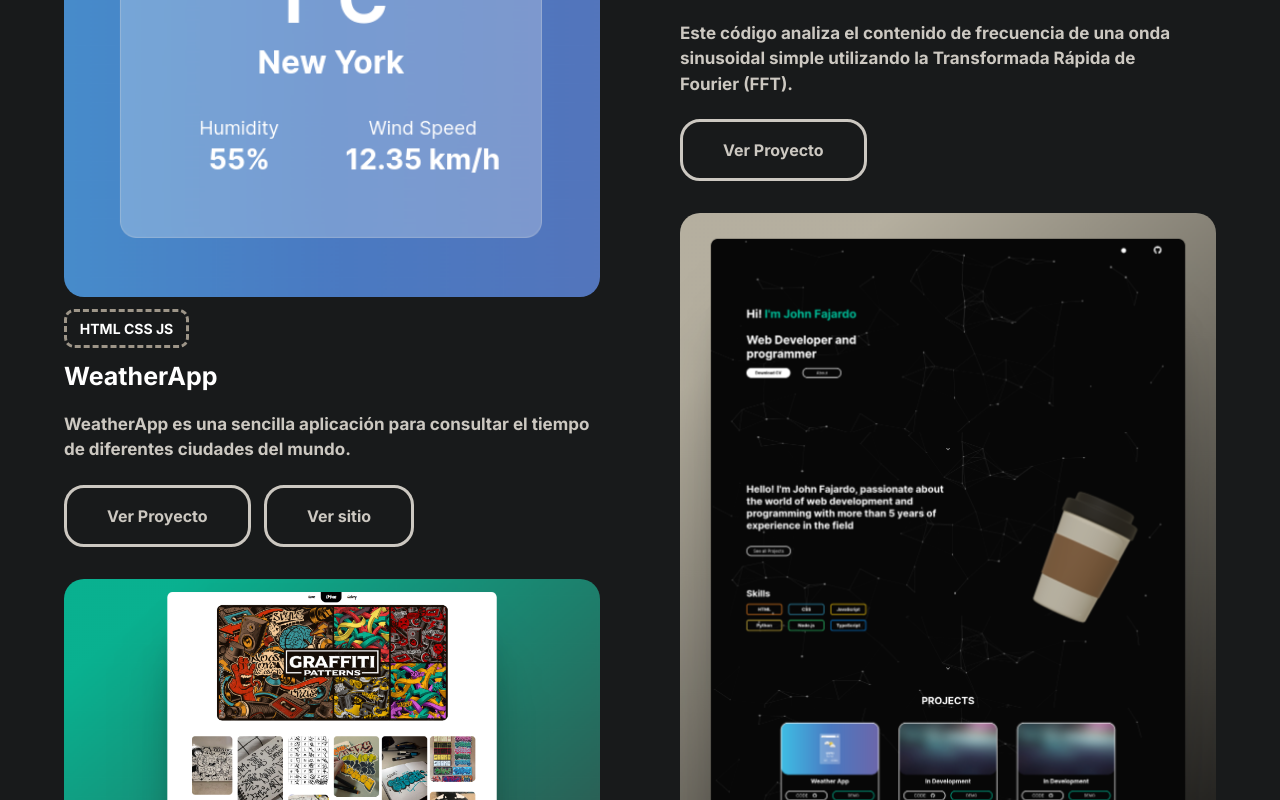
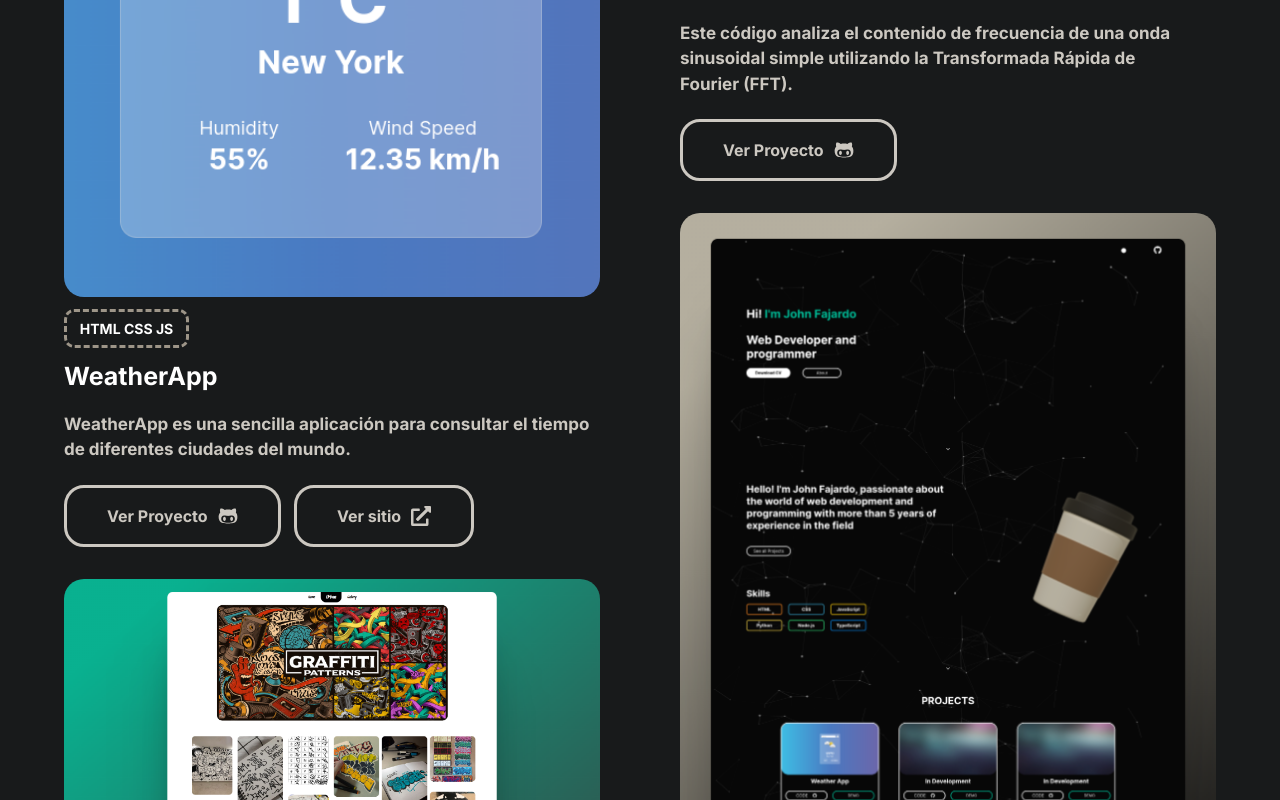
Before and after one commit to JohnFajardo-Dev/DevPortfolio, a React (Vite) app: page / in a window 1280 px wide. Shown: the part 1280-2080 px from the top of the page. Built offline with nearby package versions, Linux system fonts and the light colour scheme.

Commit message:
Add Cards buttons Icons

```diff
--- a/src/components/Cards/Cards.css
+++ b/src/components/Cards/Cards.css
@@ -33,6 +33,11 @@
     padding: 1rem 2.5rem;
     color: var(--focus-txt-color);
     font-size: 1rem;
+    justify-content: center;
+    align-items: center;
+    text-align: center;
+    display: flex;
+    gap: 10px;
 }
 
 .button-card:hover{
--- a/src/components/Cards/Cards.jsx
+++ b/src/components/Cards/Cards.jsx
@@ -1,5 +1,8 @@
 import "./Cards.css";
 import { useTranslation } from "react-i18next";
+import { IconContext } from "react-icons";
+
+import { FaGithubAlt, FaExternalLinkAlt } from "react-icons/fa";
 
 function Cards({ title, description, image, href, skills, website, weblink }) {
   const { t } = useTranslation();
@@ -14,6 +17,7 @@ function Cards({ title, description, image, href, skills, website, weblink }) {
 
         <h2 className="title-card">{title}</h2>
         <p className="description-card">{description}</p>
+        <IconContext.Provider value={{ size: "1.25em" }}>
           <article className="btn-cont">
             <button
               className="button-card"
@@ -21,9 +25,11 @@ function Cards({ title, description, image, href, skills, website, weblink }) {
                 window.open(href, "_blank");
               }}
             >
-            <p>{t("view_project_btn_projects")}</p>
+              <p>
+                {t("view_project_btn_projects")}
+                <FaGithubAlt />
+              </p>
             </button>
-
             {website ? (
               <button
                 className="button-card"
@@ -31,12 +37,16 @@ function Cards({ title, description, image, href, skills, website, weblink }) {
                   window.open(weblink, "_blank");
                 }}
               >
-              <p>{t("view_site_btn_projects")}</p>
+                <p>
+                  {t("view_site_btn_projects")}
+                  <FaExternalLinkAlt />
+                </p>
               </button>
             ) : (
               <></>
             )}
           </article>
+        </IconContext.Provider>
       </div>
     </article>
   );
```
Lines whose indentation alone changed are shown as unchanged.
